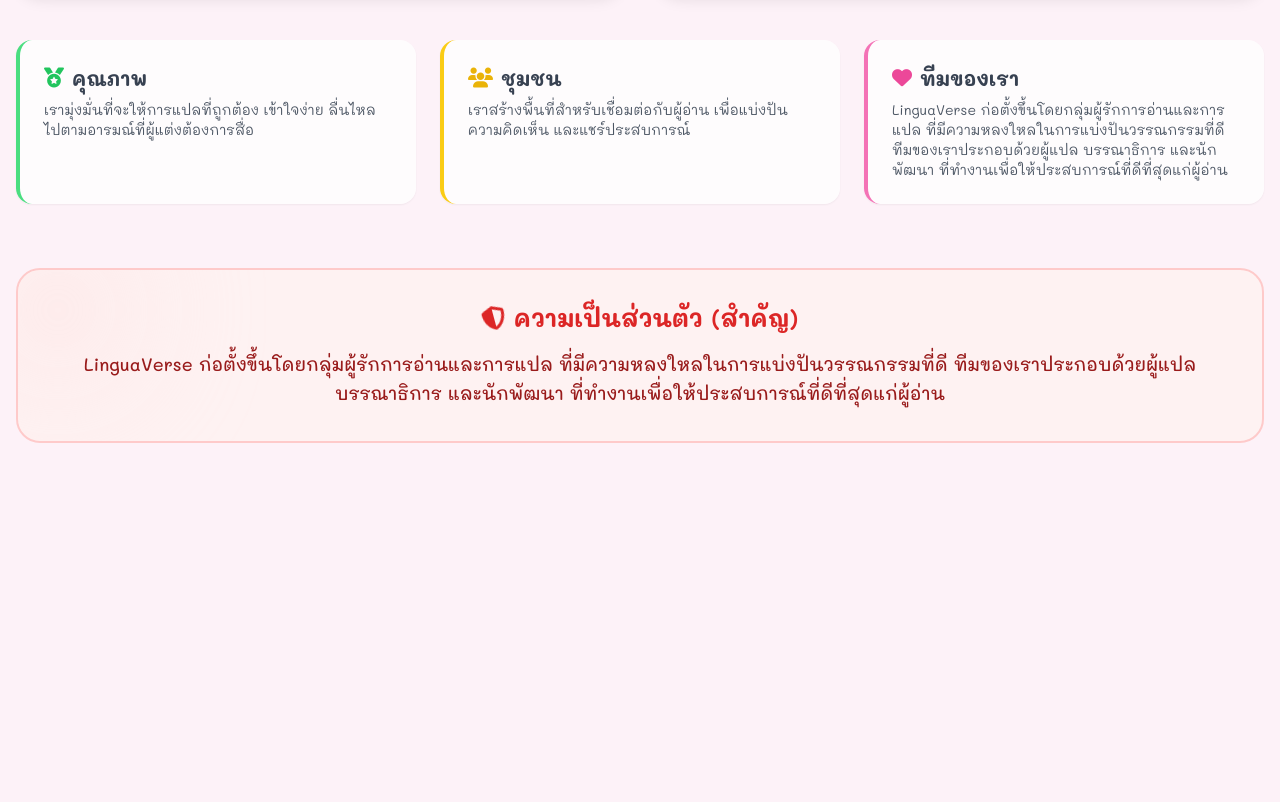
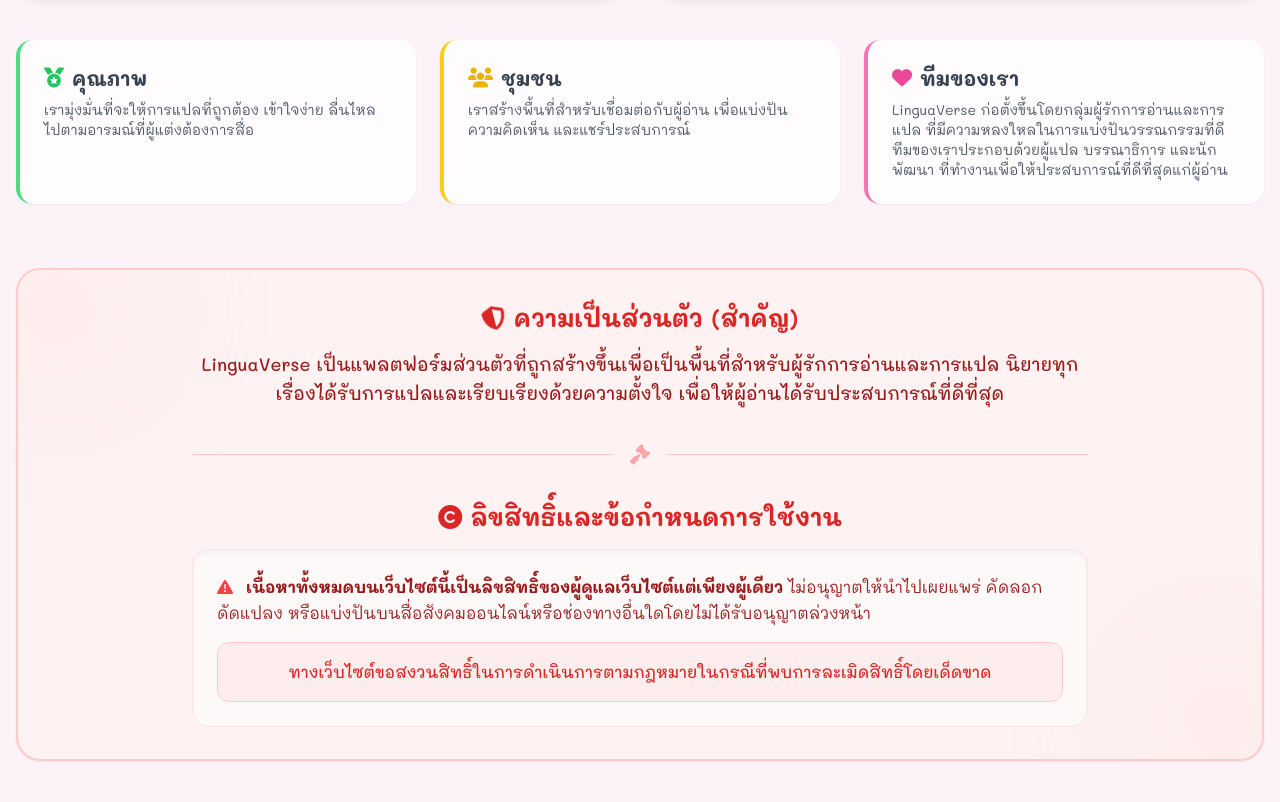
Before and after one commit to linguaverse-t/aunt-mars, a plain HTML site: page about.html in a window 1280 px wide. Shown: the part 504-1306 px from the top of the page. Before the commit the page ends 1027 px from the top, so only its background shows below. Drawn offline with nearby package versions, Linux system fonts and the light colour scheme; some packages are replaced by stand-ins of ours; a script that the page names is missing.

Commit message:
Update about.html

```diff
--- a/about.html
+++ b/about.html
@@ -78,15 +78,37 @@
             </div>
         </div>
 
-        <div class="bg-red-50 border-2 border-red-200 rounded-3xl p-8 mb-12 text-center relative overflow-hidden">
+        <div class="bg-red-50 border-2 border-red-200 rounded-3xl p-8 mb-12 text-center relative overflow-hidden shadow-sm">
             <div class="absolute -top-10 -left-10 w-40 h-40 bg-red-100 rounded-full blur-3xl opacity-50"></div>
-            <div class="relative z-10">
+            <div class="absolute -bottom-10 -right-10 w-40 h-40 bg-red-100 rounded-full blur-3xl opacity-50"></div>
+
+            <div class="relative z-10 max-w-4xl mx-auto">
                 <h2 class="text-2xl font-bold text-red-600 mb-4 flex items-center justify-center gap-2">
                     <i class="fas fa-shield-alt fa-shake"></i> ความเป็นส่วนตัว (สำคัญ)
                 </h2>
-                <p class="font-saraban text-red-800 leading-relaxed text-lg font-medium">
-                    LinguaVerse ก่อตั้งขึ้นโดยกลุ่มผู้รักการอ่านและการแปล ที่มีความหลงใหลในการแบ่งปันวรรณกรรมที่ดี ทีมของเราประกอบด้วยผู้แปล บรรณาธิการ และนักพัฒนา ที่ทำงานเพื่อให้ประสบการณ์ที่ดีที่สุดแก่ผู้อ่าน
+                <p class="font-saraban text-red-800 leading-relaxed text-lg font-medium mb-6">
+                    LinguaVerse เป็นแพลตฟอร์มส่วนตัวที่ถูกสร้างขึ้นเพื่อเป็นพื้นที่สำหรับผู้รักการอ่านและการแปล นิยายทุกเรื่องได้รับการแปลและเรียบเรียงด้วยความตั้งใจ เพื่อให้ผู้อ่านได้รับประสบการณ์ที่ดีที่สุด
                 </p>
+
+                <div class="flex items-center justify-center gap-4 my-8">
+                    <div class="h-px bg-red-200 flex-grow"></div>
+                    <i class="fas fa-gavel text-red-300 text-xl"></i>
+                    <div class="h-px bg-red-200 flex-grow"></div>
+                </div>
+
+                <h2 class="text-2xl font-bold text-red-600 mb-4 flex items-center justify-center gap-2">
+                    <i class="fas fa-copyright"></i> ลิขสิทธิ์และข้อกำหนดการใช้งาน
+                </h2>
+
+                <div class="bg-white/60 p-6 rounded-2xl border border-red-100 text-left font-saraban text-red-800 space-y-4 shadow-inner">
+                    <p class="leading-relaxed">
+                        <i class="fas fa-exclamation-triangle text-red-500 mr-2"></i>
+                        <strong>เนื้อหาทั้งหมดบนเว็บไซต์นี้เป็นลิขสิทธิ์ของผู้ดูแลเว็บไซต์แต่เพียงผู้เดียว</strong> ไม่อนุญาตให้นำไปเผยแพร่ คัดลอก ดัดแปลง หรือแบ่งปันบนสื่อสังคมออนไลน์หรือช่องทางอื่นใดโดยไม่ได้รับอนุญาตล่วงหน้า
+                    </p>
+                    <p class="leading-relaxed text-red-600 font-medium bg-red-100/50 p-4 rounded-xl border border-red-200 text-center">
+                        ทางเว็บไซต์ขอสงวนสิทธิ์ในการดำเนินการตามกฎหมายในกรณีที่พบการละเมิดสิทธิ์โดยเด็ดขาด
+                    </p>
+                </div>
             </div>
         </div>
 
```
